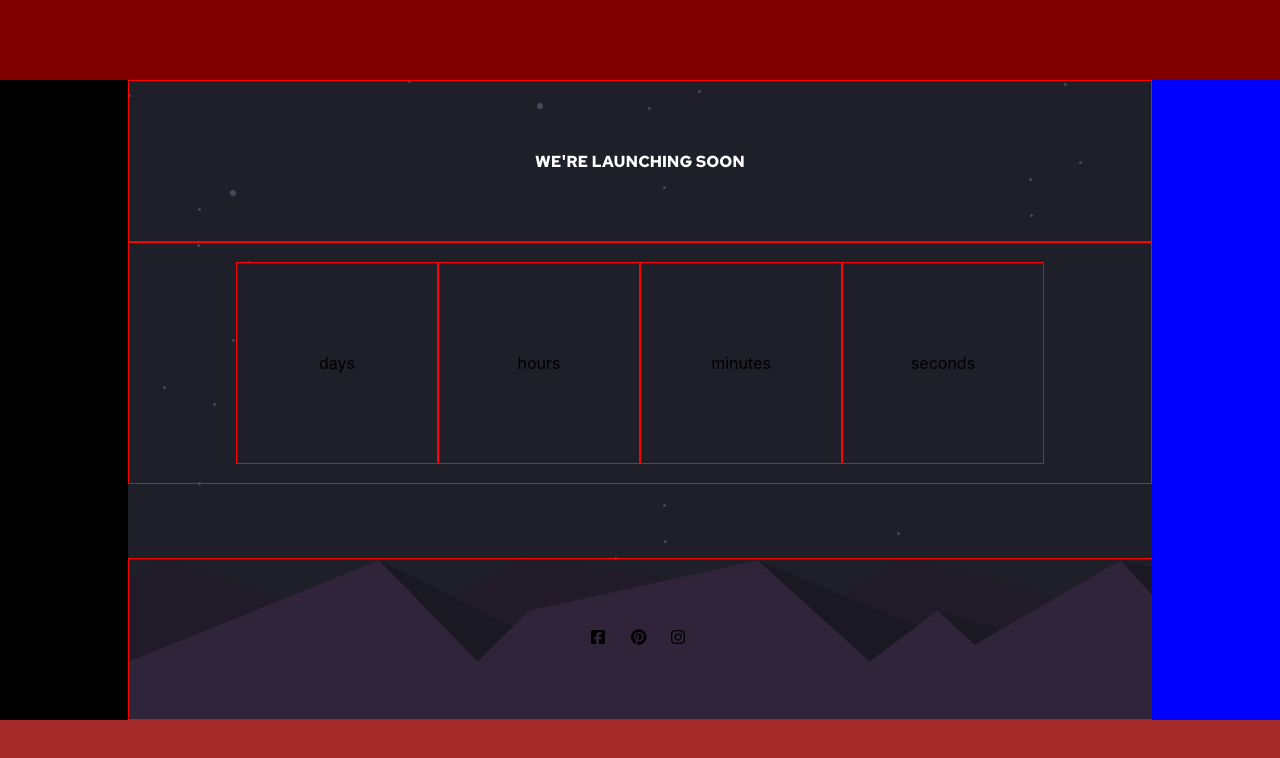
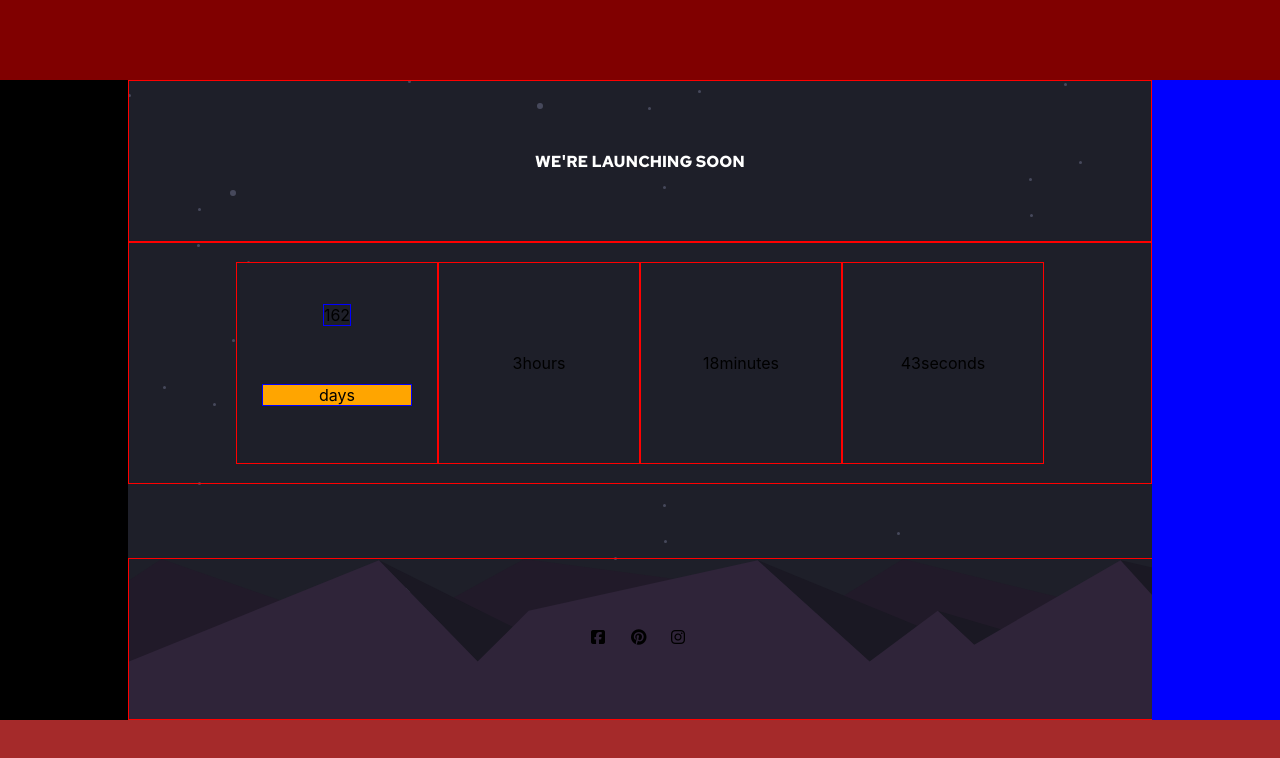
Before and after one commit to pxmihai/flip, a React (Create React App) app: page / in a window 1280 px wide. Shown: the top 758 px of the page. Built offline with nearby package versions, Linux system fonts and the light colour scheme; the HTML template or start-up script is replaced by a standard one.

Commit message:
small changes

```diff
--- a/src/components/flip/FlipCore.jsx
+++ b/src/components/flip/FlipCore.jsx
@@ -11,17 +11,41 @@ const StyledBackground = styled.div`
   height: 100%;
 `
 
+const StyledDaysID = styled.p`
+  background-color: orange;
+
+  //    testing purposes
+`
+
 export const FlipCore = () => {
+    let launchDate = new Date("July 10, 2021 16:17:18").getTime();
+    let now= new Date().getTime();
+    let eta=launchDate-now;
+    let day=1000 * 60 * 60 * 24;
+    let days=Math.floor(eta/day);
+    let hours=Math.floor(eta%((1000 * 60 * 60 * 24)) / (1000 * 60 * 60));
+    let minutes=Math.floor(eta%((1000 * 60 * 60)) / (1000 * 60));
+    let seconds=Math.floor(eta%(1000 * 60) / 1000);
+
     return (
         <StyledBackground>
 
             <div className="wrapper">
                 <div className="top">WE'RE LAUNCHING SOON</div>
                 <div className="countdown">
-                    <div className="flip_label">days</div>
-                    <div className="flip_label">hours</div>
-                    <div className="flip_label">minutes</div>
-                    <div className="flip_label">seconds</div>
+                    <div className="flip_label">
+                        <div>
+                            <p id="days" className="value">{days}</p>
+                        </div>
+                        <div id="mess">
+                            <StyledDaysID>
+                                <p id="days">days</p>
+                            </StyledDaysID>
+                        </div>
+                    </div>
+                    <div className="flip_label">{hours}hours</div>
+                    <div className="flip_label">{minutes}minutes</div>
+                    <div className="flip_label">{seconds}seconds</div>
                 </div>
                 <div className="bottom">
                     <i className="fab fa-facebook-square"></i>
--- a/src/components/flip/css/flip.css
+++ b/src/components/flip/css/flip.css
@@ -3,6 +3,7 @@
     width: 100%;
     height: 100%;
 }
+
 .top {
     height: 20vh;
     display: flex;
@@ -12,6 +13,7 @@
     color: white;
     border: 1px solid red;
 }
+
 .countdown {
     height: 30vh;
     border: 1px solid red;
@@ -20,10 +22,11 @@
     align-items: center;
 
 }
-.flip_label{
-    width:200px;
-    height:200px;
 
+.flip_label {
+    width: 200px;
+    height: 200px;
+    flex-direction:column;
     display: flex;
     /*justify-content: center;*/
     align-items: center;
@@ -31,6 +34,18 @@
     border: 1px solid red;
     background-color: hsl(235, 16%, 14%);
 }
+
+#mess{
+    width:150px;
+    height:70px;
+}
+#days {
+    border: 1px solid blue;
+    display: flex;
+    justify-content: center;
+    align-items: center;
+}
+
 .bottom {
     height: 20vh;
     width: 100%;
@@ -40,18 +55,21 @@
     border: 1px solid red;
     position: absolute;
     bottom: 0;
-    display:flex;
+    display: flex;
     justify-content: center;
     align-items: center;
 
 }
-.fab{
+
+.fab {
     padding-left: 10px;
     padding-right: 10px;
     height: 20px;
     width: 20px;
+    /*    todo change color before hover*/
 }
-.fab:hover{
+
+.fab:hover {
     text-decoration: none;
     color: hotpink;
 }
```
